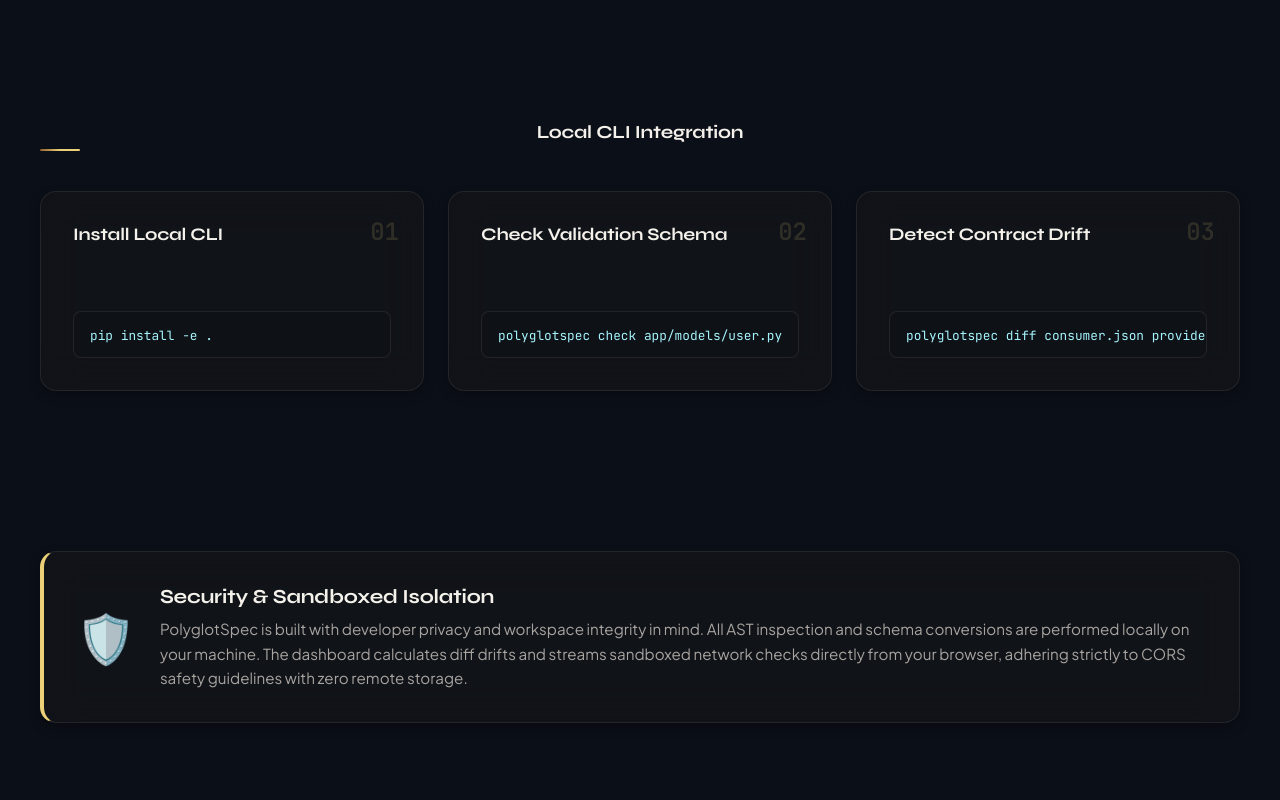
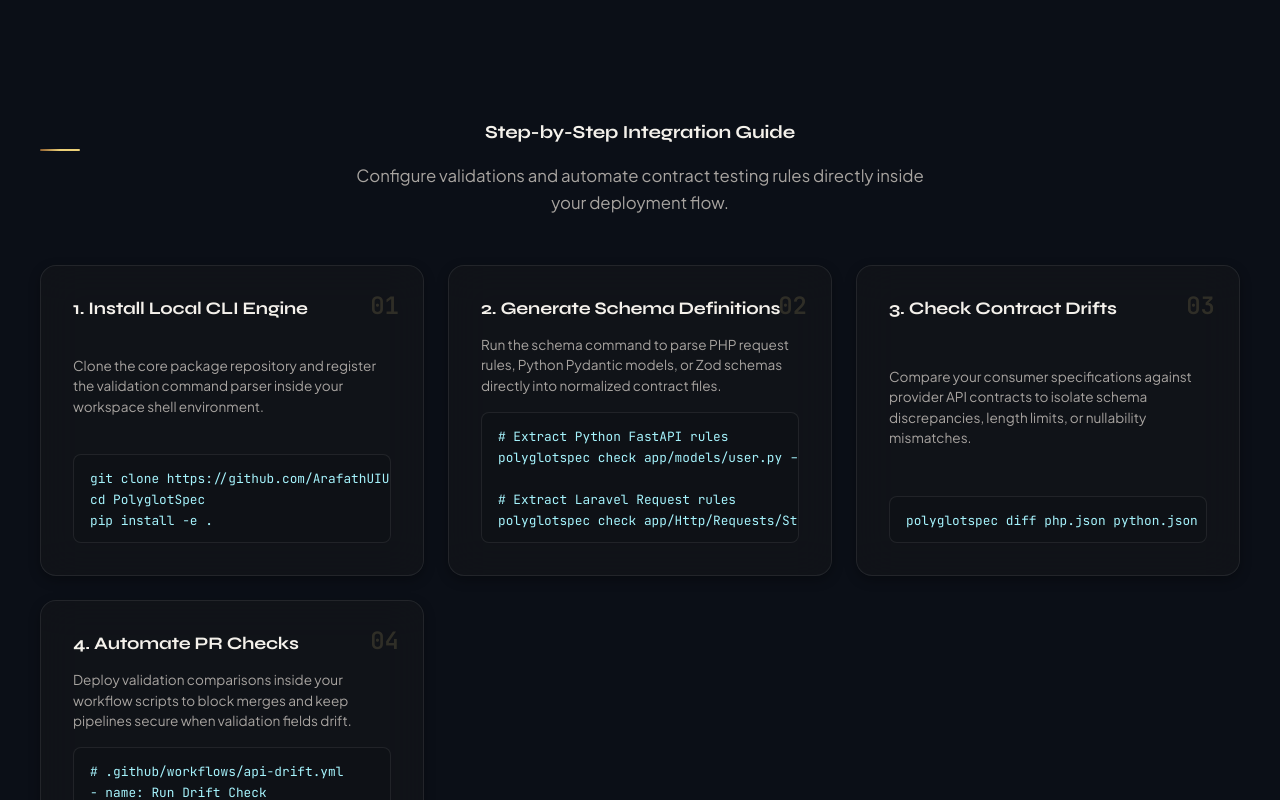
Before and after one commit to ArafathUIU/PolyglotSpec, a React (Vite) app in the folder dashboard/: page / in a window 1280 px wide. Shown: the part 1260-2060 px from the top of the page. Built offline with nearby package versions, Linux system fonts and the light colour scheme.

Commit message:
Expand and enrich step-by-step How to Use CLI guide on the landing page

```diff
--- a/dashboard/src/pages/LandingPage.jsx
+++ b/dashboard/src/pages/LandingPage.jsx
@@ -104,18 +104,27 @@ export default function LandingPage({ onEnterConsole }) {
   const steps = [
     {
       num: "01",
-      title: "Install Local CLI",
-      code: "pip install -e ."
+      title: "1. Install Local CLI Engine",
+      desc: "Clone the core package repository and register the validation command parser inside your workspace shell environment.",
+      code: "git clone https://github.com/ArafathUIU/PolyglotSpec.git\ncd PolyglotSpec\npip install -e ."
     },
     {
       num: "02",
-      title: "Check Validation Schema",
-      code: "polyglotspec check app/models/user.py"
+      title: "2. Generate Schema Definitions",
+      desc: "Run the schema command to parse PHP request rules, Python Pydantic models, or Zod schemas directly into normalized contract files.",
+      code: "# Extract Python FastAPI rules\npolyglotspec check app/models/user.py --out python.json\n\n# Extract Laravel Request rules\npolyglotspec check app/Http/Requests/StoreUserRequest.php --out php.json"
     },
     {
       num: "03",
-      title: "Detect Contract Drift",
-      code: "polyglotspec diff consumer.json provider.json"
+      title: "3. Check Contract Drifts",
+      desc: "Compare your consumer specifications against provider API contracts to isolate schema discrepancies, length limits, or nullability mismatches.",
+      code: "polyglotspec diff php.json python.json --fail-on-warnings"
+    },
+    {
+      num: "04",
+      title: "4. Automate PR Checks",
+      desc: "Deploy validation comparisons inside your workflow scripts to block merges and keep pipelines secure when validation fields drift.",
+      code: "# .github/workflows/api-drift.yml\n- name: Run Drift Check\n  run: |\n    polyglotspec diff consumer.json provider.json"
     }
   ];
 
@@ -183,12 +192,16 @@ export default function LandingPage({ onEnterConsole }) {
 
       {/* How it Works / CLI Flow */}
       <section id="how-it-works" className="section-container bg-dark-row">
-        <h2 className="section-title text-center">Local CLI Integration</h2>
+        <h2 className="section-title text-center">Step-by-Step Integration Guide</h2>
+        <p className="hero-subtitle text-center" style={{ margin: '0 auto 40px', maxWidth: '600px', fontSize: '1.05rem' }}>
+          Configure validations and automate contract testing rules directly inside your deployment flow.
+        </p>
         <div className="steps-grid">
           {steps.map((step, idx) => (
             <div key={idx} className="step-card glass-panel">
               <div className="step-num-badge">{step.num}</div>
               <h3 className="step-title">{step.title}</h3>
+              <p style={{ fontSize: '0.85rem', color: 'var(--text-secondary)', lineHeight: '1.5', marginBottom: '16px' }}>{step.desc}</p>
               <pre className="step-code">
                 <code>{step.code}</code>
               </pre>
```
